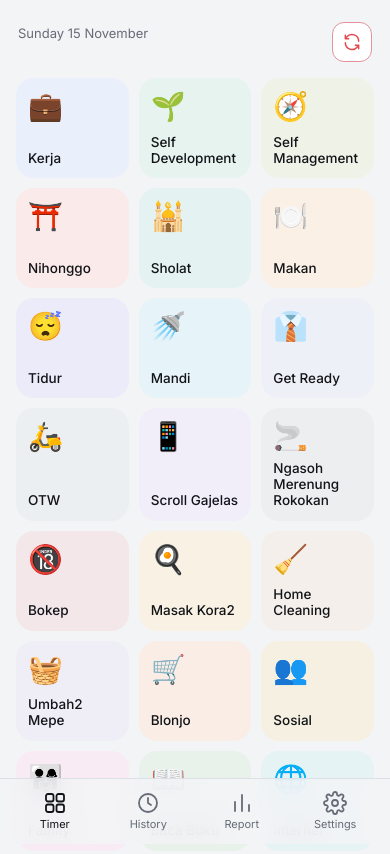
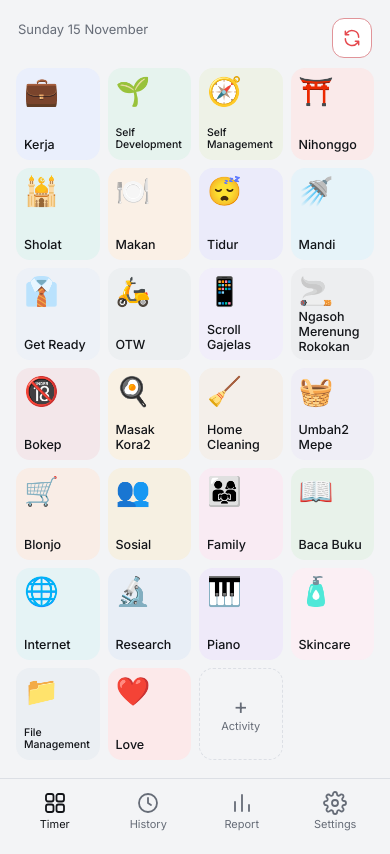
Before and after one commit to falapps001/timetracker, a plain HTML site: page index.html in a window 390 px wide. Shown: the top 854 px of the page. Drawn offline with Linux system fonts and the light colour scheme.

Commit message:
Add files via upload

```diff
--- a/app.js
+++ b/app.js
@@ -327,7 +327,32 @@ function render(){
   if(focus&&document.getElementById(focus)?.matches('input'))document.getElementById(focus).focus();
   document.querySelectorAll('#nav button').forEach(b=>b.classList.toggle('on',b.dataset.v===U.view));
   updateTitle();
+  if(U.view==='timer')fitTiles();
 }
+// HP: atur tinggi ubin supaya semua ubin muat satu layar tanpa scroll,
+// lalu kecilkan huruf nama yang tidak muat (kata tidak pernah dipotong di tengah).
+function fitTiles(){
+  const g=document.querySelector('.grid');if(!g)return;
+  const tiles=[...g.children];
+  if(innerWidth>=768){g.style.removeProperty('--tile-h');g.style.removeProperty('--emo');tiles.forEach(t=>{const n=t.querySelector('.nm');if(n)n.style.fontSize=''});return}
+  const cols=4,rows=Math.ceil(tiles.length/cols),gap=8;
+  const top=g.getBoundingClientRect().top+scrollY,nav=document.getElementById('nav').offsetHeight;
+  const avail=innerHeight-top-nav-12;
+  const h=Math.max(64,Math.min(120,Math.floor((avail-gap*(rows-1))/rows)));
+  g.style.setProperty('--tile-h',h+'px');
+  g.style.setProperty('--emo',Math.round(Math.max(18,Math.min(28,h*.3)))+'px');
+  for(const t of tiles){
+    const n=t.querySelector('.nm');if(!n)continue;
+    let size=12.5;n.style.fontSize=size+'px';
+    const over=()=>n.scrollWidth>n.clientWidth+.5||n.scrollHeight>n.clientHeight+.5||t.scrollHeight>t.clientHeight+.5;
+    while(size>8.5&&over()){size-=.5;n.style.fontSize=size+'px'}
+    // HP sangat sempit (mis. iPhone SE lama): kalau tetap tidak muat, baru boleh dipotong
+    n.style.overflowWrap=n.scrollWidth>n.clientWidth+.5?'anywhere':'';
+  }
+}
+let fitT;addEventListener('resize',()=>{clearTimeout(fitT);fitT=setTimeout(()=>{if(U.view==='timer')fitTiles()},120)});
+document.fonts?.ready?.then(()=>{if(U.view==='timer')fitTiles()});
+
 // judul tab & tanda di ikon aplikasi saat ada timer berjalan
 let lastBadge=null;
 function updateTitle(){
--- a/style.css
+++ b/style.css
@@ -41,7 +41,7 @@ button{font:inherit;color:inherit}
 .tile.lift{position:relative;z-index:6;transition:none;box-shadow:0 14px 30px -8px rgba(0,0,0,.55);opacity:.95;cursor:grabbing}
 .tile:focus-visible{outline:2px solid var(--fg);outline-offset:2px}
 .emo{font-size:28px;line-height:1}
-.nm{font-weight:500;line-height:1.2;overflow:hidden;display:-webkit-box;-webkit-line-clamp:2;-webkit-box-orient:vertical;overflow-wrap:anywhere}
+.nm{font-weight:500;line-height:1.2;overflow:hidden;overflow-wrap:normal;word-break:normal;hyphens:manual}
 .tile.on{background:var(--c);color:#fff;box-shadow:0 8px 24px -8px var(--c)}
 .tile.on .nm::before{content:"";display:inline-block;width:7px;height:7px;border-radius:50%;background:#fff;margin-right:6px;vertical-align:2px;animation:pulse 1.6s ease-in-out infinite}
 @keyframes pulse{50%{opacity:.25}}
@@ -261,4 +261,16 @@ nav button:focus-visible{outline:2px solid var(--fg);border-radius:8px}
 .ver{text-align:center;margin-top:28px}
 .item b.danger{color:#e5484d}
 .boot{color:var(--muted);text-align:center;padding:40vh 0 0;margin:0}
-@media (max-width:539px){.nm{font-size:13.5px;-webkit-line-clamp:3}}
+
+/* ---------- HP & tablet kecil: 4 kolom, tinggi ubin diatur skrip supaya semua muat satu layar ---------- */
+@media (max-width:767px){
+  .hd{margin:2px 2px 10px}
+  .grid{grid-template-columns:repeat(4,minmax(0,1fr));gap:8px}
+  .grid .tile{height:var(--tile-h,96px);min-height:0;padding:9px 8px 8px;border-radius:14px;gap:4px}
+  .grid .emo{font-size:var(--emo,24px)}
+  .grid .nm{font-size:12.5px;flex-shrink:0}
+  .grid .emo{flex-shrink:0}
+  .grid .tile.add{font-size:11px;gap:2px}
+  .grid .tile.add b{font-size:22px}
+  .tile.on .nm::before{width:6px;height:6px;margin-right:4px}
+}
--- a/sw.js
+++ b/sw.js
@@ -1,6 +1,6 @@
 // Service worker: aplikasi tetap terbuka tanpa internet.
 // Ganti angka versi setiap kali file aplikasi diperbarui.
-const V = 'waktu-1.1.0';
+const V = 'waktu-1.1.1';
 const SHELL = ['./', 'index.html', 'style.css', 'app.js', 'data.js', 'firebase-config.js', 'manifest.webmanifest',
   'icons/icon.svg', 'icons/icon-192.png', 'icons/apple-touch-icon.png'];
 const CDN = ['www.gstatic.com', 'fonts.googleapis.com', 'fonts.gstatic.com'];
```
